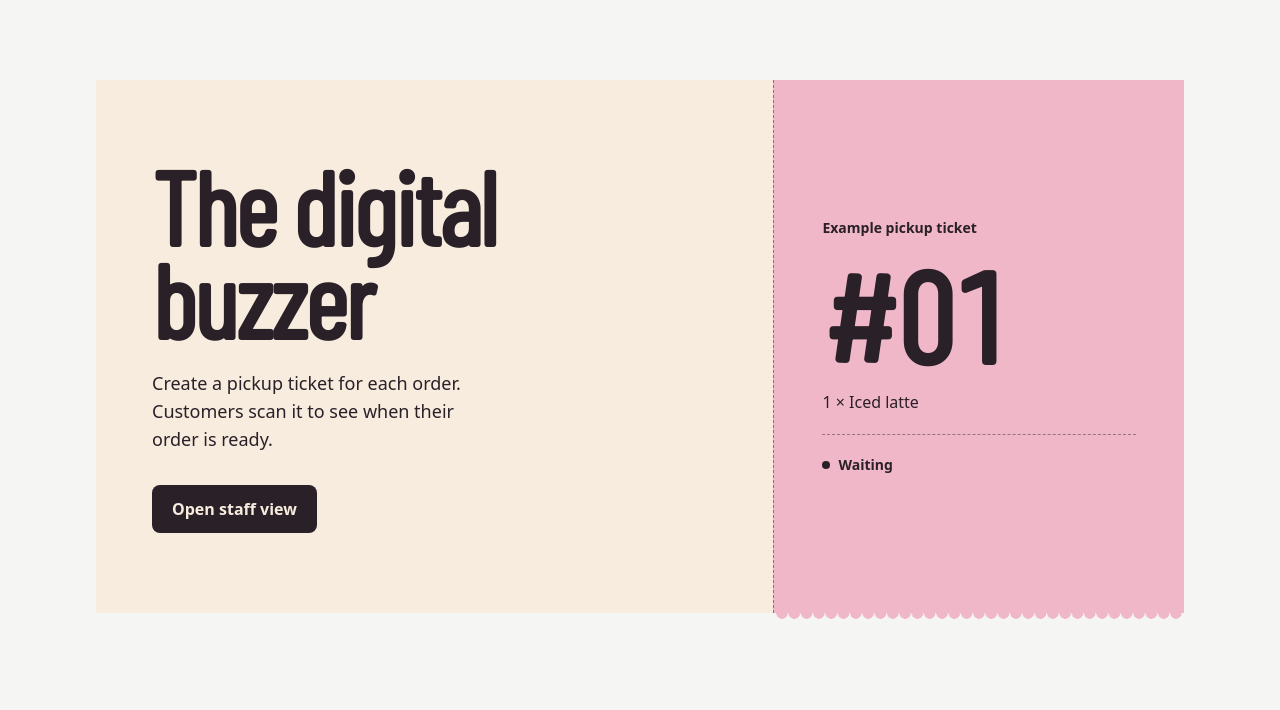
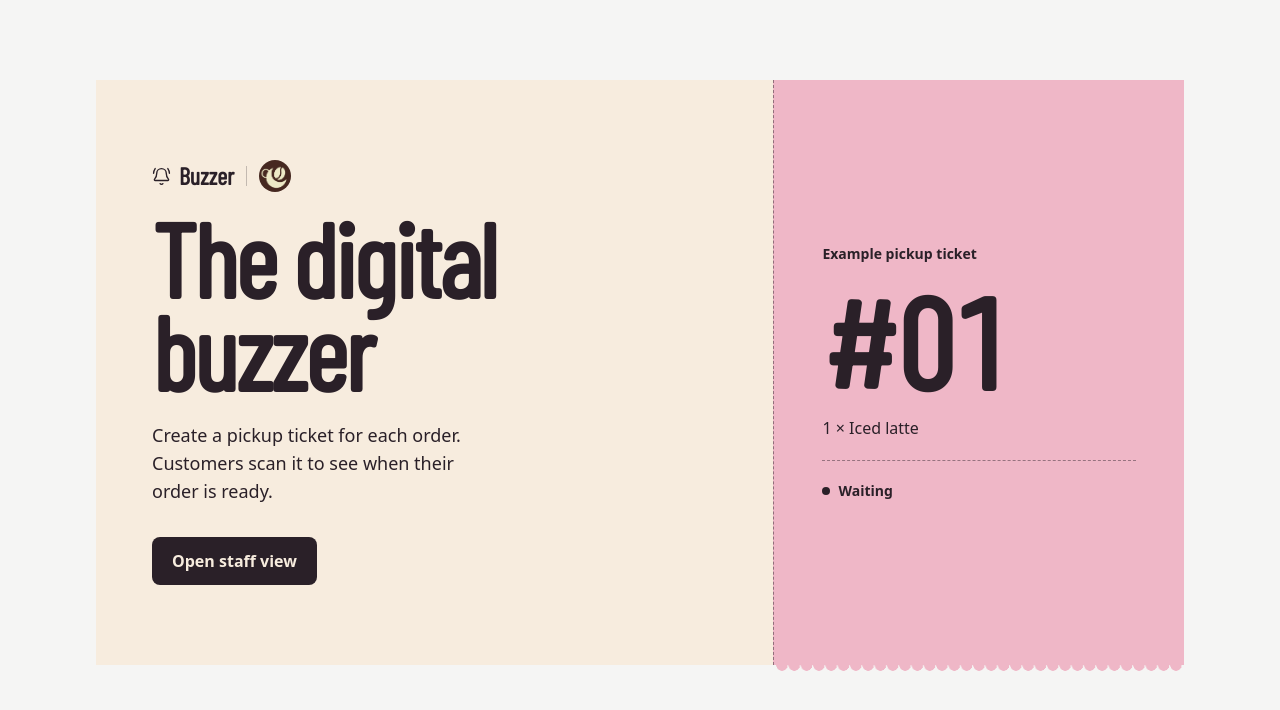
Before and after one commit to davidxx22/buzzer, a Next.js app: page / in a window 1280 px wide. Shown: the top 710 px of the page. Built offline with nearby package versions, Linux system fonts and the light colour scheme.

Commit message:
Restore Buzzer and coffee shop logos inside pages

```diff
--- a/src/app/page.tsx
+++ b/src/app/page.tsx
@@ -1,4 +1,5 @@
 import Link from "next/link";
+import { BrandMarks } from "@/components/brand-marks";
 import { Button } from "@/components/ui/button";
 
 export default function HomePage() {
@@ -6,7 +7,8 @@ export default function HomePage() {
     <div className="mx-auto max-w-6xl px-4 pt-8 pb-12 sm:px-8 sm:pt-16 md:pt-20">
       <section className="grid md:grid-cols-[minmax(0,1.65fr)_minmax(0,1fr)]" aria-labelledby="home-heading">
         <div className="ticket-paper relative px-6 py-10 sm:px-10 sm:py-12 md:px-14 md:py-20">
-          <h1 id="home-heading" className="max-w-[11ch] font-display text-6xl leading-[0.89] font-semibold tracking-tight sm:text-7xl lg:text-[6.5rem]">
+          <BrandMarks />
+          <h1 id="home-heading" className="mt-5 max-w-[11ch] font-display text-6xl leading-[0.89] font-semibold tracking-tight sm:text-7xl lg:text-[6.5rem]">
             The digital buzzer
           </h1>
           <p className="mt-6 max-w-[32ch] text-base leading-6 sm:text-lg sm:leading-7">
--- /dev/null
+++ b/src/components/brand-marks.tsx
@@ -0,0 +1,15 @@
+import { BellRing } from "lucide-react";
+import Image from "next/image";
+
+export function BrandMarks() {
+  return (
+    <div className="flex w-fit items-center gap-3">
+      <span className="inline-flex items-center gap-2 font-display text-2xl leading-none font-semibold">
+        <BellRing size={19} strokeWidth={1.75} aria-hidden="true" />
+        Buzzer
+      </span>
+      <span aria-hidden="true" className="h-5 w-px bg-current opacity-25" />
+      <Image src="/business-logo.png" alt="Coffee shop logo" width={32} height={32} unoptimized className="size-8 shrink-0 rounded-full object-cover" />
+    </div>
+  );
+}
--- a/src/features/queue/pickup-ticket.tsx
+++ b/src/features/queue/pickup-ticket.tsx
@@ -3,6 +3,7 @@
 import { BellRing, Ticket } from "lucide-react";
 import { useSearchParams } from "next/navigation";
 import { useEffect, useState, type ReactNode } from "react";
+import { BrandMarks } from "@/components/brand-marks";
 import { cn } from "@/lib/utils";
 import { formatTicketNumber, isOrderId, isPickupOrder, statusLabels, ticketStatuses, type OrderItem, type PickupOrder, type TicketStatus } from "./model";
 import { QueueError } from "./queue-feedback";
@@ -176,7 +177,8 @@ function TicketDetails({ order, connection, liveId, scanId }: {
   return (
     <TicketShell tone={connection === "live" ? order.status : undefined} expanded={hasFooter || connection === "connecting"}>
       <div className="flex-1 px-6 pt-6 pb-8 sm:px-8 sm:pt-8">
-        <p className="flex items-center gap-2 text-sm font-semibold">
+        <BrandMarks />
+        <p className="mt-4 flex items-center gap-2 text-sm font-semibold">
           <Ticket size={18} strokeWidth={1.75} aria-hidden="true" />
           Pickup ticket
         </p>
--- a/src/features/queue/staff-queue.tsx
+++ b/src/features/queue/staff-queue.tsx
@@ -2,6 +2,7 @@
 
 import { ClipboardList, Plus, QrCode } from "lucide-react";
 import { useCallback, useEffect, useRef, useState, type MouseEvent } from "react";
+import { BrandMarks } from "@/components/brand-marks";
 import { Button } from "@/components/ui/button";
 import { Card } from "@/components/ui/card";
 import { Dialog } from "@/components/ui/dialog";
@@ -146,7 +147,8 @@ export function StaffQueue() {
 
   return (
     <Card className="mx-auto my-8 w-[calc(100%-2rem)] max-w-[68rem] border-0 p-3 shadow-lg shadow-black/10 sm:my-12 sm:w-[calc(100%-4rem)] sm:p-6">
-      <div className="flex flex-wrap items-center justify-between gap-4">
+      <BrandMarks />
+      <div className="mt-4 flex flex-wrap items-center justify-between gap-4">
         <div>
           <h1 className="font-display text-5xl leading-none font-semibold sm:text-6xl">Order queue</h1>
           <p className="mt-2 max-w-lg leading-6 text-muted-foreground">Mark orders ready for pickup, then close each ticket when it’s collected.</p>
```
Also changed, not shown: 1 other file (tests, documents, lock files or other folders).
